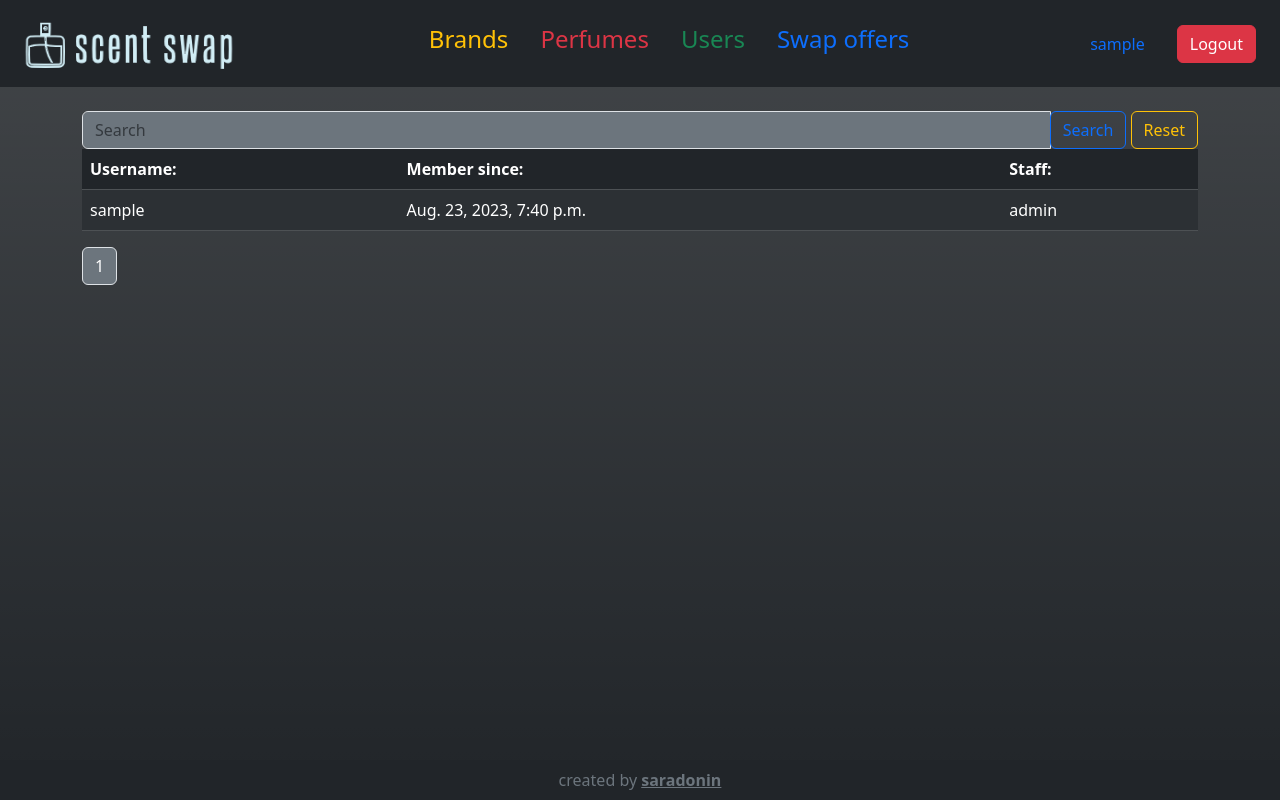
After one commit to saradonin/scent_swap, a Django app: page /users in a window 1280 px wide. The commit adds this page. Run offline with Django 4.2, Linux system fonts and the light colour scheme; the visitor is signed in with stand-in values (Sample User, id 1); data comes from the database, SQL or seed files in the repository.

Commit message:
user list added

```diff
--- a/scent_app/templates/__base__.html
+++ b/scent_app/templates/__base__.html
@@ -26,12 +26,15 @@
         <li class="nav-item">
             <a class="nav-link text-danger" href="{% url 'perfume-list' %}"><h4>Perfumes</h4></a>
         </li>
+        {% if perms.auth.view_user %}
         <li class="nav-item">
-            <a class="nav-link text-success" href=""><h4>Users</h4></a>
+            <a class="nav-link text-success" href="{% url 'user-list' %}"><h4>Users</h4></a>
         </li>
+        {% endif %}
         <li class="nav-item">
             <a class="nav-link" href=""><h4>Swap offers</h4></a>
         </li>
+
     </ul>
 
     <ul class="nav justify-content-end align-items-center">
--- /dev/null
+++ b/scent_app/templates/user_list.html
@@ -0,0 +1,74 @@
+{% extends '__base__.html' %}
+{% block content %}
+
+
+    <form action="" method="POST">
+        {% csrf_token %}
+        <div class="input-group">
+            {{ form.as_table }}
+            <div class="input-group-append">
+                <input class="btn btn-outline-primary" type="submit" value="Search">
+                <a href="{% url 'brand-list' %}">
+                    <button type="button" class="btn btn-outline-warning">Reset</button>
+                </a>
+            </div>
+        </div>
+    </form>
+
+    <table class="table table-dark table-striped">
+        <thead>
+        <tr>
+            <th>Username:</th>
+            <th>Member since:</th>
+            <th>Staff:</th>
+        </tr>
+        </thead>
+
+        <tbody>
+        {% for user in page_obj %}
+            <tr>
+                <td>{{ user.username }}</td>
+                <td>{{ user.date_joined }}</td>
+                <td>
+                    {% if user.is_superuser %}
+                    admin
+                    {% elif user.is_staff %}
+                    staff
+                    {% endif %}
+                </td>
+            </tr>
+        {% endfor %}
+        </tbody>
+    </table>
+
+    <!-- //--------------------------- pagination links ------------------------------// -->
+    <nav aria-label="Page navigation example">
+        <ul class="pagination">
+            {% if page_obj.has_previous %}
+                <li class="page-item"><a class="page-link bg-dark text-white"
+                                         href="?page={{ object_list.previous_page_number }}"><<</a></li>
+            {% endif %}
+
+
+            {% for num in page_obj.paginator.page_range %}
+                {% if num == page_obj.number %}
+                    <li class="page-item"><a class="page-link bg-secondary text-white">{{ num }}</a></li>
+                {% else %}
+                    <li class="page-item"><a class="page-link bg-dark text-white" href="?page={{ num }}">{{ num }}</a>
+                    </li>
+                {% endif %}
+            {% endfor %}
+
+
+            {% if page_obj.has_next %}
+                <li class="page-item"><a class="page-link bg-dark text-white"
+                                         href="?page={{ page_obj.next_page_number }}">>></a></li>
+            {% endif %}
+        </ul>
+    </nav>
+    <!-- //--------------------------- pagination links end---------------------------// -->
+
+
+
+
+{% endblock content %}
--- a/scent_app/views.py
+++ b/scent_app/views.py
@@ -1,5 +1,5 @@
 from django.contrib.auth import authenticate, login, logout
-from django.contrib.auth.mixins import PermissionRequiredMixin
+from django.contrib.auth.mixins import PermissionRequiredMixin, LoginRequiredMixin
 from django.core.paginator import Paginator
 from django.shortcuts import render, redirect
 from django.urls import reverse_lazy
@@ -258,3 +258,38 @@ class UserLogoutView(View):
     def get(self, request):
         logout(request)
         return redirect('user-login')
+
+
+class UserListView(LoginRequiredMixin, View):
+        def get(self, request):
+            form = SearchForm()
+            users = User.objects.all().order_by("username")
+            # Paginator object with plans and 50 per page
+            paginator = Paginator(users, 20)
+            # current page
+            page_number = request.GET.get('page', 1)
+            page_obj = paginator.get_page(page_number)
+
+            ctx = {
+                'page_obj': page_obj,
+                'form': form,
+            }
+            return render(request, "user_list.html", ctx)
+
+        def post(self, request):
+            form = SearchForm(request.POST)
+            if form.is_valid():
+                search_value = form.cleaned_data['value']
+                users = User.objects.filter(name__icontains=search_value).order_by("username")
+            else:
+                users = User.objects.all().order_by("username")
+
+            paginator = Paginator(users, 20)
+            # current page
+            page_number = request.GET.get('page', 1)
+            page_obj = paginator.get_page(page_number)
+            ctx = {
+                'page_obj': page_obj,
+                'form': form,
+            }
+            return render(request, "user_list.html", ctx)
--- a/scent_swap/urls.py
+++ b/scent_swap/urls.py
@@ -19,7 +19,7 @@ from django.urls import path
 
 from scent_app.views import IndexView, SearchView, PerfumeListView, BrandListView, BrandAddView, BrandUpdateView, \
     PerfumerListView, PerfumerAddView, PerfumerUpdateView, NoteAddView, PerfumeAddView, PerfumeUpdateView, \
-    PerfumeDetailsView, BrandPerfumeListView, UserLoginView, UserLogoutView
+    PerfumeDetailsView, BrandPerfumeListView, UserLoginView, UserLogoutView, UserListView
 
 urlpatterns = [
     path('admin/', admin.site.urls),
@@ -44,4 +44,5 @@ urlpatterns = [
 
     path('login/', UserLoginView.as_view(), name="user-login"),
     path('logout/', UserLogoutView.as_view(), name="user-logout"),
+    path('users', UserListView.as_view(), name="user-list")
 ]
```
